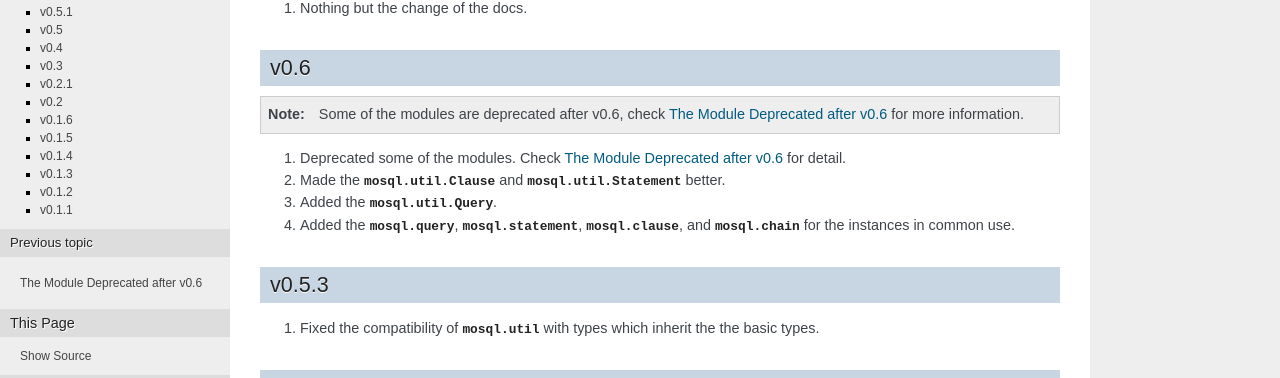
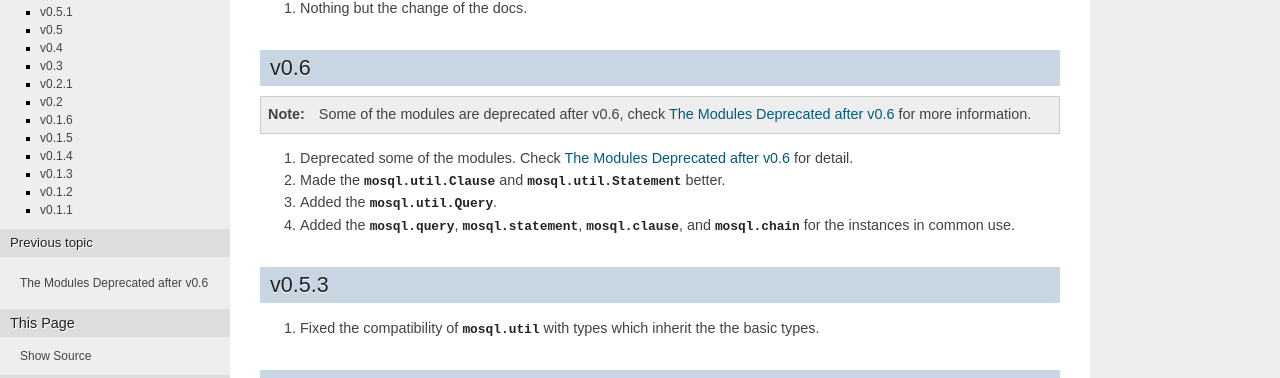
Before and after one commit to moskytw/mosql, a Sphinx documentation site: the page built from docs/changes.rst, in a window 1280 px wide and 900 px high. Shown: the part 177-555 px from the top of the window. Built offline with Sphinx 7.4.7, drawn with Linux system fonts in a browser that asks for light colours.

Commit message:
better wording

```diff
--- a/README.rst
+++ b/README.rst
@@ -14,7 +14,7 @@
 
 It is just more than SQL.
 
-Some of the modules are deprecated after v0.6, check `The Module Deprecated
+Some of the modules are deprecated after v0.6, check `The Modules Deprecated
 after v0.6 <http://mosql.mosky.tw/deprecated.html>`_ for more information.
 
 MoSQL is Elegant
--- a/docs/deprecated.rst
+++ b/docs/deprecated.rst
@@ -1,5 +1,5 @@
-The Module Deprecated after v0.6
-================================
+The Modules Deprecated after v0.6
+=================================
 
 After v0.6, the following modules are deprecated and they will be obsoleted in a
 future release:
```
